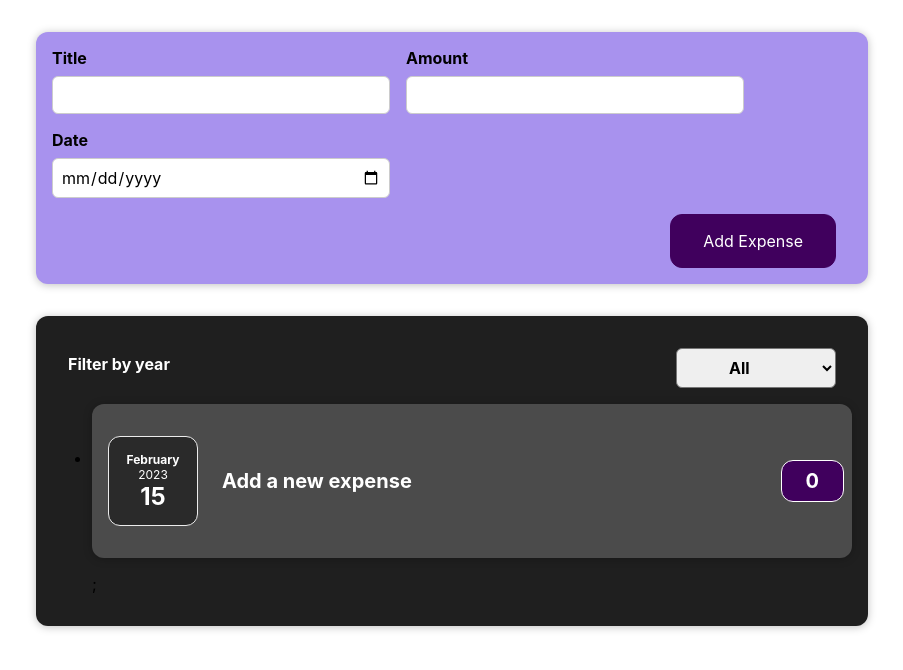
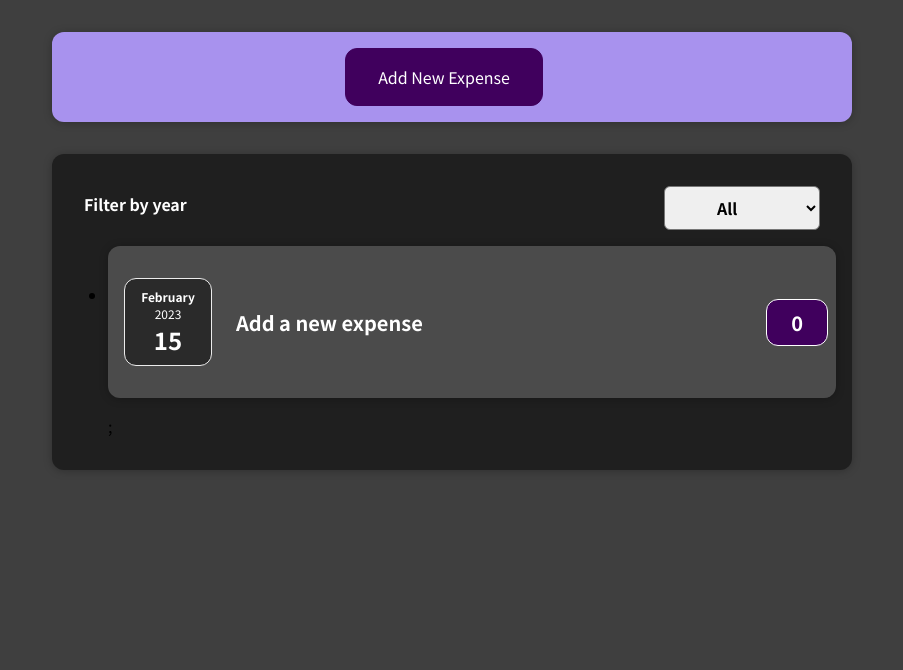
Before and after one commit to Tiberiusloc/ExpenseTracker, a React (Create React App) app: page / in a window 1280 px wide. Shown: the top 670 px of the page, without its empty margins (188-1091 px from the left). Built offline with nearby package versions, Linux system fonts and the light colour scheme.

Commit message:
add handler to show expenseform when wanted

```diff
--- a/src/components/NewExpense/ExpenseForm.js
+++ b/src/components/NewExpense/ExpenseForm.js
@@ -4,7 +4,7 @@ import './ExpenseForm.css';
 
 const ExpenseForm = (props) => {
 
-  const { onSaveExpenseData } = props;
+  const { onSaveExpenseData, onShowAddExpenseModal } = props;
 
   const [title, setTitle] = useState('')
   const [amount, setAmount] = useState('')
@@ -57,6 +57,7 @@ const ExpenseForm = (props) => {
         </div>
       </div>
       <div className="new-expense__actions">
+        <button onClick={onShowAddExpenseModal}>Cancel</button>
         <button type="submit">Add Expense</button>
       </div>
     </form>
--- a/src/components/NewExpense/NewExpense.js
+++ b/src/components/NewExpense/NewExpense.js
@@ -1,23 +1,38 @@
-import React from "react";
+import React, { useState } from "react";
 import ExpenseForm from "./ExpenseForm";
 
 import './NewExpense.css';
 
 const NewExpense = (props) => {
+
+  const [showAddExpenseModal, setShowAddExpenseModal] = useState(false)
+
   const saveExpenseDataHandler = (enteredExpenseData) => {
     const expenseData = {
       ...enteredExpenseData,
       id: Math.random().toString()
     };
     props.onAddExpense(expenseData);
+    showAddExpenseModalHandler();
   };
 
+  const showAddExpenseModalHandler = () => {
+    setShowAddExpenseModal(!showAddExpenseModal)
+  };
 
   return (
     <div>
+      {showAddExpenseModal
+      &&
       <div className="new-expense">
-        <ExpenseForm onSaveExpenseData={saveExpenseDataHandler} />
+        <ExpenseForm onShowAddExpenseModal={showAddExpenseModalHandler} onSaveExpenseData={saveExpenseDataHandler} />
       </div>
+      }
+      {!showAddExpenseModal &&
+      <div className="new-expense">
+        <button onClick={showAddExpenseModalHandler}>Add New Expense</button>
+      </div>
+      }
     </div>
   );
 };
--- a/src/index.css
+++ b/src/index.css
@@ -1,13 +1,14 @@
+@import url('https://fonts.googleapis.com/css2?family=Noto+Sans+JP:wght@400;700&display=swap');
+
+* {
+  box-sizing: border-box;
+}
+
+html {
+  font-family: 'Noto Sans JP', sans-serif;
+}
+
 body {
   margin: 0;
-  font-family: -apple-system, BlinkMacSystemFont, 'Segoe UI', 'Roboto', 'Oxygen',
-    'Ubuntu', 'Cantarell', 'Fira Sans', 'Droid Sans', 'Helvetica Neue',
-    sans-serif;
-  -webkit-font-smoothing: antialiased;
-  -moz-osx-font-smoothing: grayscale;
+  background-color: #3f3f3f;
 }
-
-code {
-  font-family: source-code-pro, Menlo, Monaco, Consolas, 'Courier New',
-    monospace;
-}
```
Also changed, not shown: src/components/Chart/Chart.css (added), src/components/Chart/Chart.js (added), src/components/Chart/ChartBar.css (added), src/components/Chart/ChartBar.js (added).
